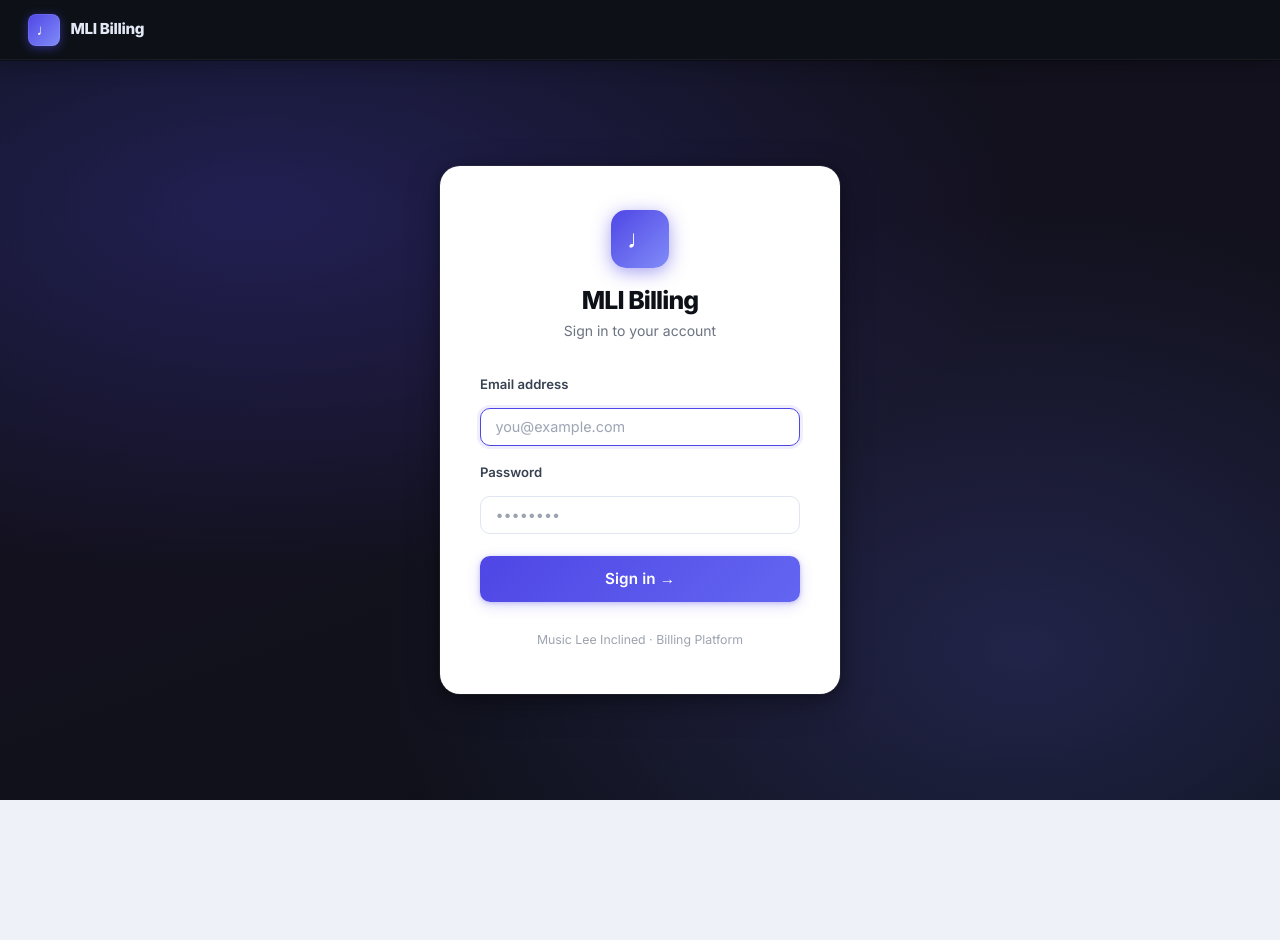
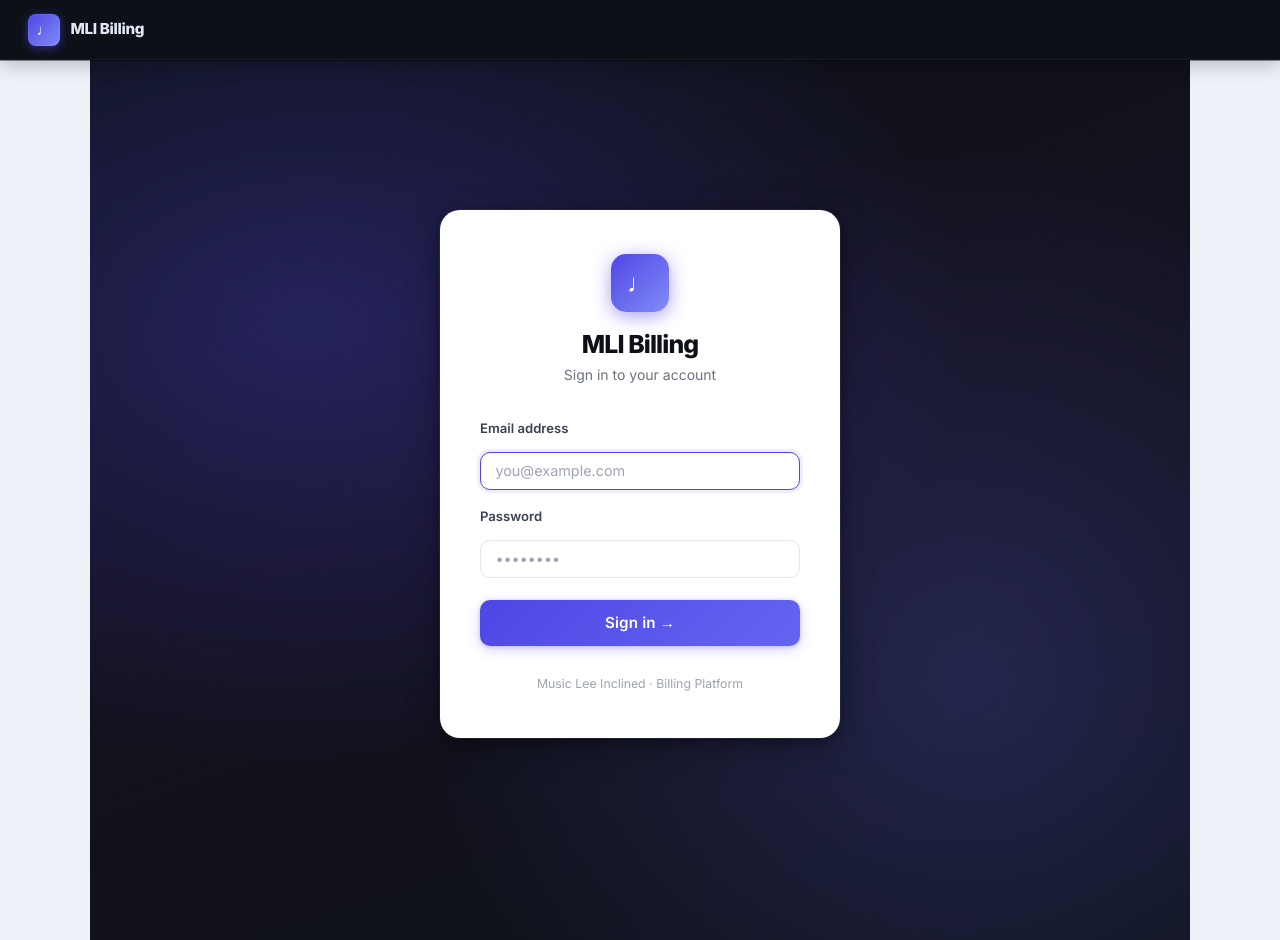
Before and after one commit to ArtimisK/MLIEBILLINGADMIN, a Next.js app: page /login in a window 1280 px wide. Before the commit the page ends 800 px from the top, so only its background shows below. Built offline with nearby package versions, Linux system fonts and the light colour scheme.

Commit message:
Fix login background: use position:fixed overlay instead of CSS breakout trick

```diff
--- a/app/globals.css
+++ b/app/globals.css
@@ -729,25 +729,6 @@ hr {
 }
 
 /* ── Login page ──────────────────────────────────────────────── */
-.login-wrap {
-  /* Full-bleed breakout from max-width container */
-  position: relative;
-  left: 50%;
-  transform: translateX(-50%);
-  width: 100vw;
-  margin-top: -2.75rem;
-  margin-bottom: -6rem;
-  min-height: calc(100vh - var(--nav-h));
-  display: flex;
-  align-items: center;
-  justify-content: center;
-  background:
-    radial-gradient(ellipse 60% 50% at 20% 20%, rgba(79,70,229,.28) 0%, transparent 100%),
-    radial-gradient(ellipse 50% 60% at 80% 80%, rgba(99,102,241,.22) 0%, transparent 100%),
-    linear-gradient(160deg, #0d1117 0%, #13111e 40%, #0d1117 100%);
-  padding: 2rem 1rem;
-  animation: none;
-}
 
 .login-card {
   width: 100%;
--- a/app/login/page.tsx
+++ b/app/login/page.tsx
@@ -13,11 +13,11 @@ async function login(formData: FormData) {
   const password = String(formData.get("password") ?? "");
   const expectedEmail = (process.env.ADMIN_EMAIL ?? "").toLowerCase().trim();
   const expectedPw    =  process.env.ADMIN_PASSWORD ?? "";
-  const emailOk = !expectedEmail || email === expectedEmail; // skip check if ADMIN_EMAIL not set
+  const emailOk = !expectedEmail || email === expectedEmail;
   if (!password || !emailOk || password !== expectedPw) {
     redirect("/login?error=1");
   }
-  const token = makeToken(email, password);
+  const token = makeToken(expectedEmail, password);
   const jar   = await cookies();
   jar.set("mli-auth", token, {
     httpOnly: true,
@@ -38,7 +38,27 @@ export default async function LoginPage({
   const hasError = sp.error === "1";
 
   return (
-    <div className="login-wrap">
+    <>
+      {/* Fixed full-viewport background — not clipped by main's max-width */}
+      <div style={{
+        position: "fixed",
+        inset: 0,
+        zIndex: -1,
+        background: `
+          radial-gradient(ellipse 60% 50% at 20% 30%, rgba(79,70,229,.32) 0%, transparent 100%),
+          radial-gradient(ellipse 50% 60% at 80% 70%, rgba(99,102,241,.24) 0%, transparent 100%),
+          linear-gradient(160deg, #0d1117 0%, #13111e 45%, #0d1117 100%)
+        `,
+      }} />
+
+      {/* Centered card */}
+      <div style={{
+        minHeight: "calc(100vh - 60px)",
+        display: "flex",
+        alignItems: "center",
+        justifyContent: "center",
+        padding: "2rem 1rem",
+      }}>
         <div className="login-card">
 
           {/* Brand */}
@@ -92,5 +112,6 @@ export default async function LoginPage({
           <p className="login-footer">Music Lee Inclined · Billing Platform</p>
         </div>
       </div>
+    </>
   );
 }
```
Lines whose indentation alone changed are shown as unchanged.
